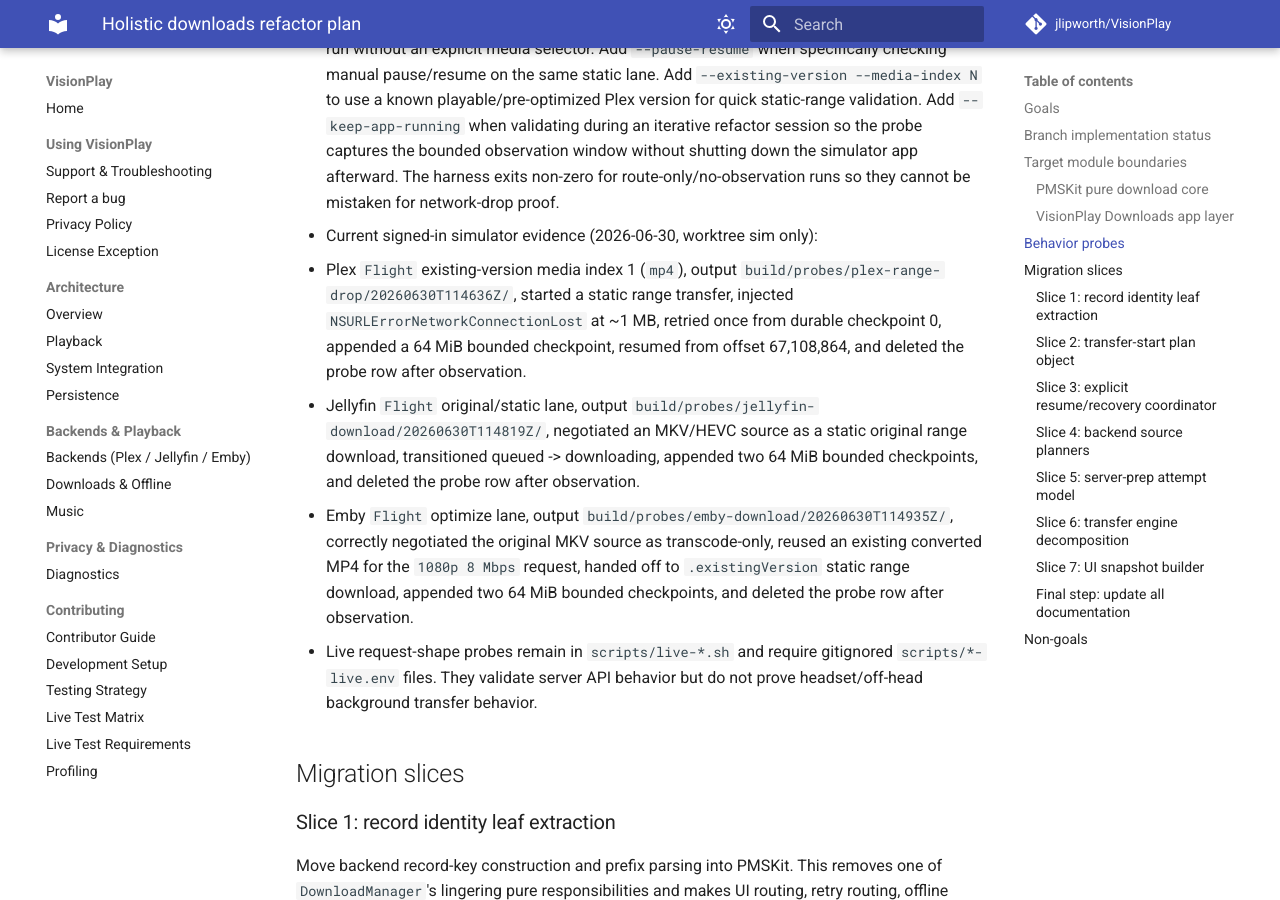
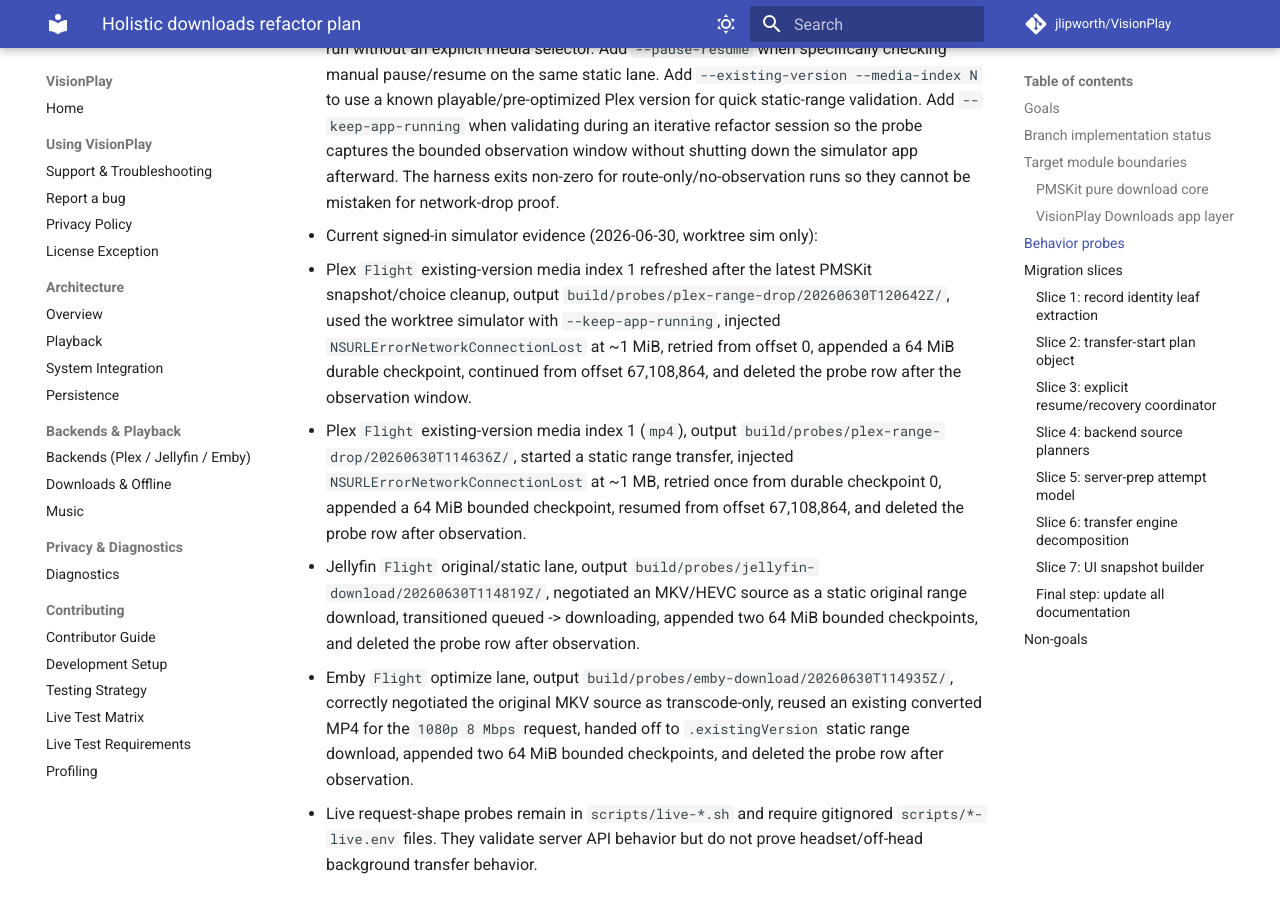
Before and after one commit to jlipworth/Labstream, an MkDocs documentation site: the page built from docs/DOWNLOADS-HOLISTIC-REFACTOR-PLAN.md, in a window 1280 px wide and 900 px high, scrolled down 12229 px. Built offline with MkDocs 1.6.1 and Material for MkDocs 9.7.7, drawn with Linux system fonts in a browser that asks for light colours; comment, search, counter and statistics services are not loaded.

Commit message:
Refresh Plex range-drop probe evidence

```diff
--- a/docs/DOWNLOADS-HOLISTIC-REFACTOR-PLAN.md
+++ b/docs/DOWNLOADS-HOLISTIC-REFACTOR-PLAN.md
@@ -442,6 +442,11 @@
   the bounded observation window without shutting down the simulator app afterward. The harness exits
   non-zero for route-only/no-observation runs so they cannot be mistaken for network-drop proof.
 - Current signed-in simulator evidence (2026-06-30, worktree sim only):
+  - Plex `Flight` existing-version media index 1 refreshed after the latest PMSKit snapshot/choice
+    cleanup, output `build/probes/plex-range-drop/20260630T120642Z/`, used the worktree simulator
+    with `--keep-app-running`, injected `NSURLErrorNetworkConnectionLost` at ~1 MiB, retried from
+    offset 0, appended a 64 MiB durable checkpoint, continued from offset 67,108,864, and deleted
+    the probe row after the observation window.
   - Plex `Flight` existing-version media index 1 (`mp4`), output
     `build/probes/plex-range-drop/20260630T114636Z/`, started a static range transfer, injected
     `NSURLErrorNetworkConnectionLost` at ~1 MB, retried once from durable checkpoint 0, appended
```
